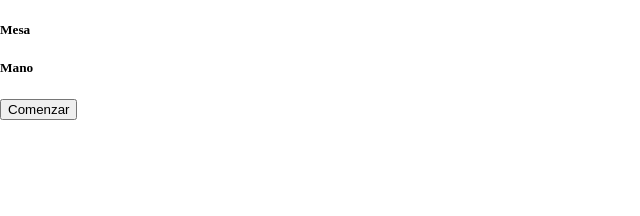
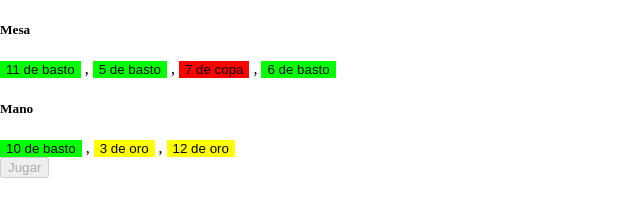
Before and after one commit to syustel/escoba, a plain HTML site: page index.html in a window 1280 px wide. Shown: the whole page, without its empty margins (0-640 px from the left). Drawn offline with Linux system fonts and the light colour scheme.

Commit message:
cards selections

```diff
--- a/game.js
+++ b/game.js
@@ -3,7 +3,11 @@ class GameManager {
 
     this.player1 = new PlayerManager();
     this.player2 = new PlayerManager();
-    const startingPlayer = Math.ceil(Math.random()*2);
+    this.startingPlayer = Math.ceil(Math.random()*2);
+
+    this.playButton = document.createElement('button');
+    this.playButton.innerHTML = 'Jugar';
+    this.playButton.disabled = true;
 
   }
 
@@ -21,32 +25,45 @@ class GameManager {
     for (let i = 0; i < 4; i++) {
       this.board.push(this.drawCard());
     }
-    document.getElementById('board').innerHTML = this.boardHTML();
+    this.boardHTML();
 
     this.player1.hand = [];
     for (let i = 0; i < 3; i++) {
       this.player1.deal(this.drawCard());
     }
-    document.getElementById("hand").innerHTML = this.player1.handHTML();
+    this.player1.handHTML();
 
     this.player2.hand = [];
     for (let i = 0; i < 3; i++) {
       this.player2.deal(this.drawCard());
     }
 
+    document.getElementById('playButton').append(this.playButton);
+
     document.getElementById("startButton").style = "display: none"
   }
 
   drawCard() {
-    console.log(this.deck.length)
+    //console.log(this.deck.length)
     const randomIndex = Math.floor(Math.random()*this.deck.length);
     const randomCard = this.deck.splice(randomIndex, 1);
-    console.log(randomCard);
+    //console.log(randomCard);
     return randomCard[0];
   }
 
   boardHTML() {
-    return this.board.map( card => card.cardHTML());
+    document.getElementById('board').innerHTML = this.board.map( card => card.cardHTML());
+  }
+
+  cardPressed(zone, name) {
+    if (zone == 'hand') {
+      this.player1.selectedCard = this.player1.hand.findIndex( card => card.name == name);
+      this.player1.handHTML();
+    } else {
+      const selectedCard = this.board[this.board.findIndex( card => card.name == name)];
+      selectedCard.selected = !selectedCard.selected;
+      this.boardHTML();
+    }
   }
 }
 
@@ -55,11 +72,15 @@ class Card {
     this.value = value;
     this.suit = suit;
     this.name = `${value<8?value:value+2} de ${suit}`;
+    this.zone = 'board';
+    this.selected = false;
   }
 
-  cardHTML() {
+  cardHTML(selected = this.selected) {
     return `
-      <button>${this.name}</button>
+      <button onclick="game.cardPressed('${this.zone}', '${this.name}')" class="card ${this.suit} ${selected&&'selected'}">
+        ${this.name}
+      </button>
     `
   }
 }
@@ -68,21 +89,20 @@ class PlayerManager {
   constructor() {
     this.hand = [];
     this.points = 0;
+    this.selectedCard = -1;
   }
 
   deal(card) {
+    card.zone = 'hand'
     this.hand.push(card);
   }
 
-  handHTML() {
-    return `
-      <div>
-        ${this.hand.map( card => card.cardHTML())}
-      </div>
-      <button>Jugar</button>
+  handHTML(playable) {
+    document.getElementById("hand").innerHTML = `
+      ${this.hand.map( (card, i) => card.cardHTML(i==this.selectedCard))}
     `;
   }
 }
 
 const game = new GameManager();
-//game.startGame();
+game.startGame();
--- a/index.html
+++ b/index.html
@@ -10,14 +10,14 @@
     <h5>
         Mesa
     </h5>
-	<div id="board">
-	</div>
+	<div id="board"></div>
 
 	<h5>
 	  Mano
 	</h5>
-	<div id="hand">
-	</div>
+	<div id="hand"></div>
+
+	<div id="playButton"></div>
 
     <button id="startButton" onclick="game.startGame()">Comenzar</button>
 	<script type="text/javascript" src="game.js"></script>
--- a/style.css
+++ b/style.css
@@ -1,5 +1,33 @@
 body {
   margin: 0;
+}
+
+.card {
+  border: none;
+}
+
+.card:hover {
+  border: 2px solid;
+}
+
+button.selected {
+  border: 2px solid
+}
+
+button.oro {
+  background-color: #ff0;
+}
+
+button.basto {
+  background-color: #0f0;
+}
+
+button.copa {
+  background-color: #f00;
+}
+
+button.espada {
+  background-color: #ccc;
 }
 
 .game-canvas {
```
